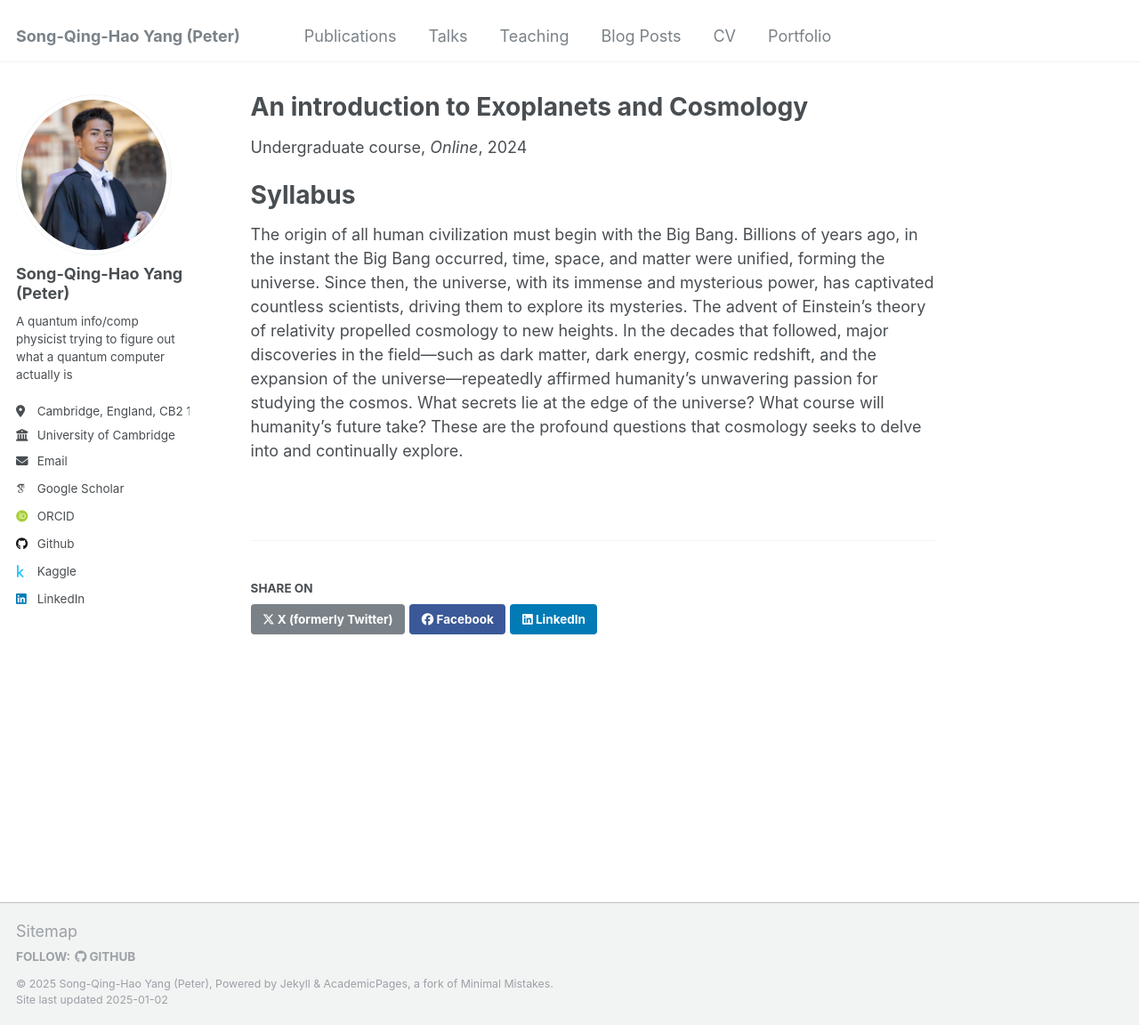
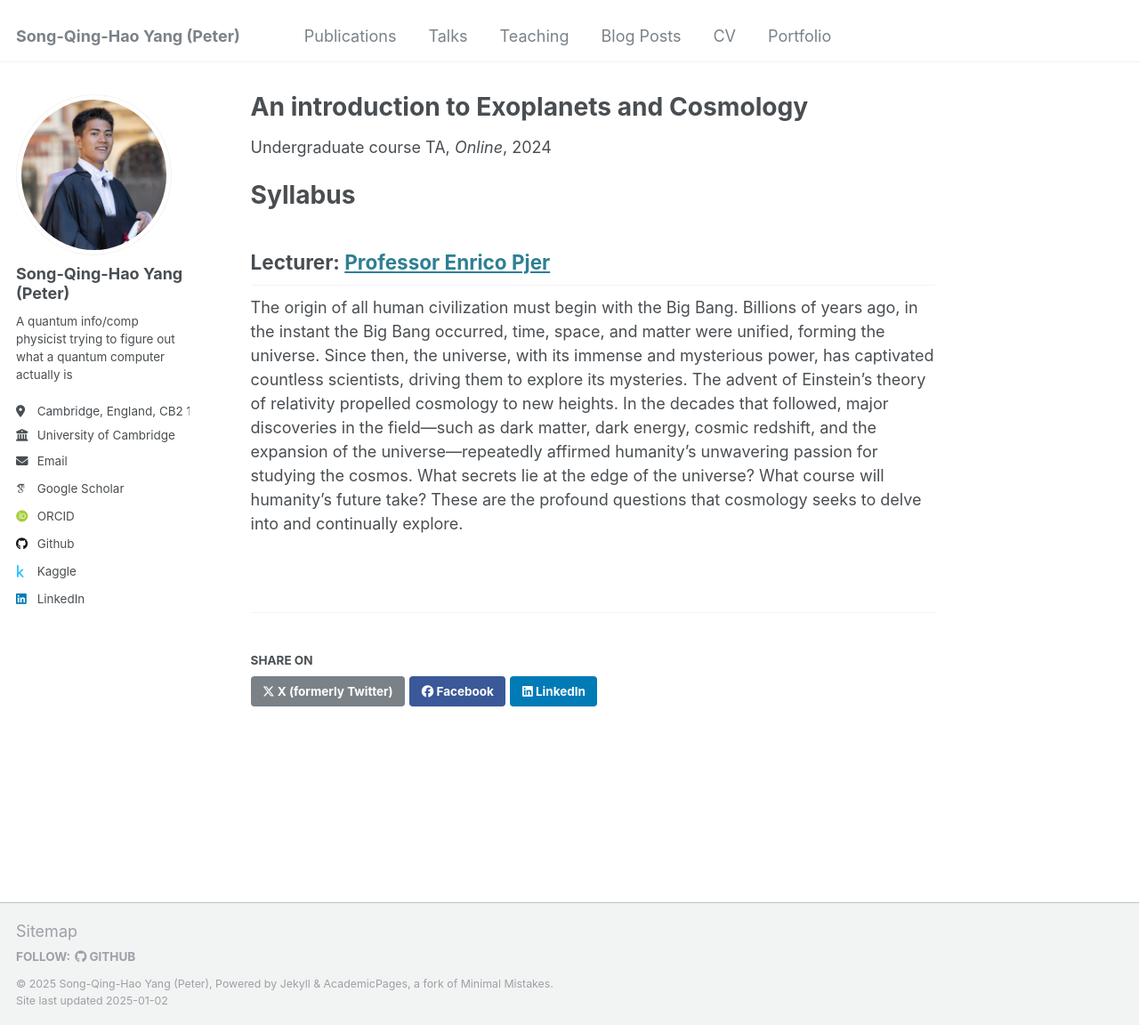
Before and after one commit to SongQingHao-Yang/SongQingHao-Yang.github.io, a Jekyll site: the page built from _teaching/2024-spring-GR.md, in a window 1280 px wide and 1152 px high. Shown: the whole window at 89% size. Built offline with Jekyll 4.4.1, drawn with Linux system fonts in a browser that asks for light colours; some web fonts are replaced.

Commit message:
Update 2024-spring-GR.md

```diff
--- a/_teaching/2024-spring-GR.md
+++ b/_teaching/2024-spring-GR.md
@@ -1,14 +1,15 @@
 ---
 title: "An introduction to Exoplanets and Cosmology"
 collection: teaching
-type: "Undergraduate course"
+type: "Undergraduate course TA"
 permalink: /teaching/2024-spring-GR
 venue: "Online"
 date: 2024-10-11
 location: "Cambridge, England"
 ---
 
-Syllabus
-======
+# Syllabus
+
+## Lecturer: [Professor Enrico Pjer](https://www.maths.cam.ac.uk/person/ep551)
 
 The origin of all human civilization must begin with the Big Bang. Billions of years ago, in the instant the Big Bang occurred, time, space, and matter were unified, forming the universe. Since then, the universe, with its immense and mysterious power, has captivated countless scientists, driving them to explore its mysteries. The advent of Einstein's theory of relativity propelled cosmology to new heights. In the decades that followed, major discoveries in the field—such as dark matter, dark energy, cosmic redshift, and the expansion of the universe—repeatedly affirmed humanity's unwavering passion for studying the cosmos. What secrets lie at the edge of the universe? What course will humanity's future take? These are the profound questions that cosmology seeks to delve into and continually explore.
```
